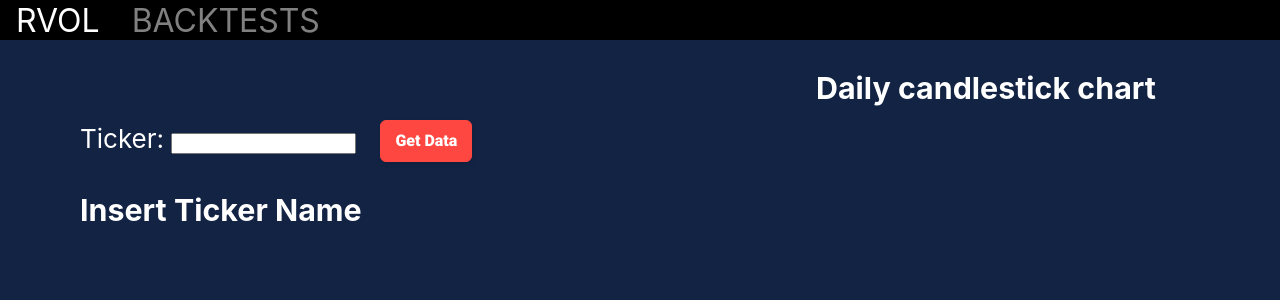
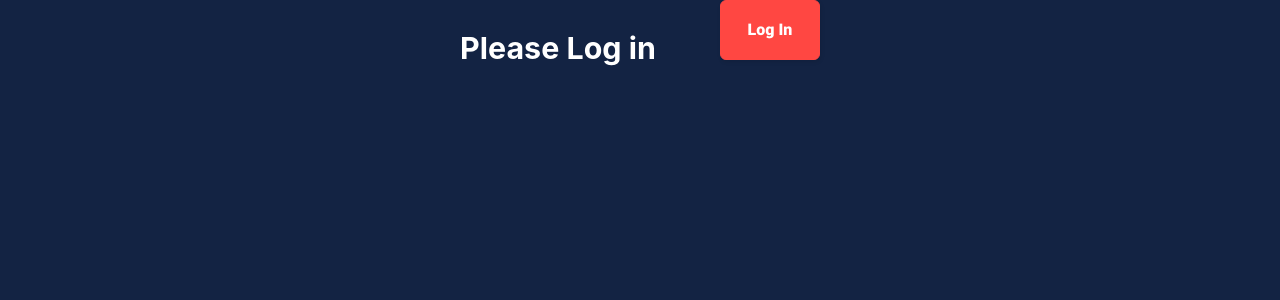
Before and after one commit to darinvi/RvolAndMarketWeb, a React (Create React App) app in the folder react_frontend/: page / in a window 1280 px wide. Shown: the top 300 px of the page. Built offline with nearby package versions, Linux system fonts and the light colour scheme.

Commit message:
wip add login

```diff
--- a/react_frontend/src/App.css
+++ b/react_frontend/src/App.css
@@ -9,6 +9,15 @@
   /* justify-content: center; */
   font-size: calc(10px + 2vmin);
   color: white;
+}
+
+.NotLogged {
+  background-color: #132343;
+  display: flex;
+  min-height: 100vh;
+  font-size: calc(10px + 2vmin);
+  color: white;
+  justify-content: center;
 }
 
 .Navbar {
@@ -65,6 +74,8 @@
   -webkit-user-select: none;
   touch-action: manipulation;
   vertical-align: middle;
+  width: 100px;
+  height: 60px;
 }
 
 .MyButton:hover,
--- a/react_frontend/src/App.js
+++ b/react_frontend/src/App.js
@@ -1,18 +1,20 @@
 import './App.css';
-import Rvol from './rvol/Rvol.js';
-import Navbar from './Navbar.js'
 import { BrowserRouter, Routes, Route } from 'react-router-dom';
 import Backtests from './backtests/Backtests';
 import {useState} from 'react'
+import Rvol from './rvol/Rvol.js';
+import Navbar from './Navbar.js'
+import Login  from './login/Login';
 
 function App() {
   const [logedIn,setLoggedIn] = useState(false)
+  // const [logedIn,setLoggedIn] = useState(true)
 
 
   return (
-    <div className="App">
+    <div className={`${logedIn ? 'App' : 'NotLogged'}`}>
       {
-      !logedIn ?
+      logedIn ?
       <>
       <BrowserRouter>
         <Navbar/>
@@ -23,7 +25,7 @@ function App() {
       </BrowserRouter>
       </> :
       <>
-      <h3>PASS</h3>
+      <Login setLoggedIn={setLoggedIn} />
       </>
       }
     </div>
--- /dev/null
+++ b/react_frontend/src/login/Login.js
@@ -0,0 +1,13 @@
+export default function Login(props){
+
+    function handleButtonClick(){
+        props.setLoggedIn(true)
+    }
+
+    return (
+    <>
+        <h3>Please Log in</h3>
+        <button onClick={handleButtonClick} className='MyButton'>Log In</button>
+    </>
+    )
+}
```
